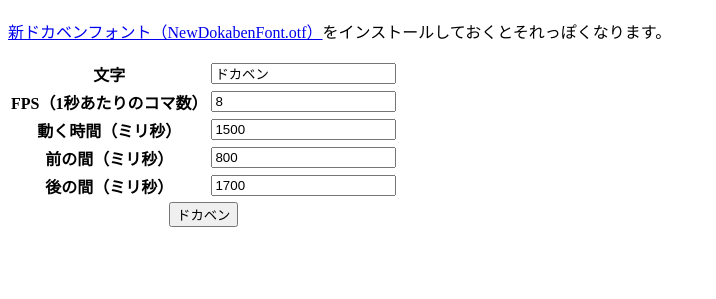
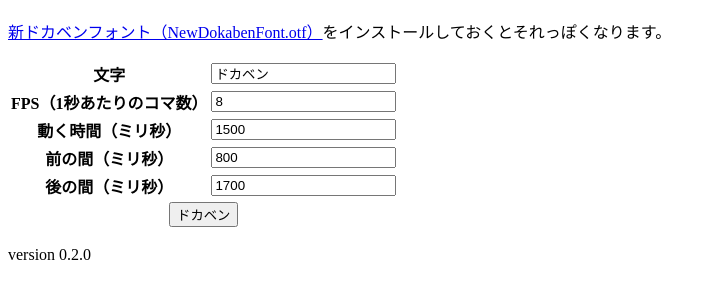
Before and after one commit to noonworks/Dokabenizer, a website built with webpack: page index.html in a window 1280 px wide. Shown: the part 61-360 px from the top of the page, without its empty margins (0-716 px from the left). Built offline with nearby package versions, Linux system fonts and the light colour scheme.

Commit message:
Increment version number.

```diff
--- a/index.html
+++ b/index.html
@@ -16,6 +16,7 @@
 <tr><td colspan="2" style="text-align:center"><button id="dokabenize">ドカベン</button></td></tr>
 </table>
 <div id="result"></div>
+<p>version 0.2.0</p>
 <script src="js/gif.js"></script>
 <script src="js/bundle.js"></script>
 </body>
--- a/package.json
+++ b/package.json
@@ -1,6 +1,6 @@
 {
   "name": "dokabenizer",
-  "version": "0.1.0",
+  "version": "0.2.0",
   "repository": "https://github.com/noonworks/dokabenizer",
   "author": "noonworks <noonworks@gmail.com>",
   "license": "MIT",
```
